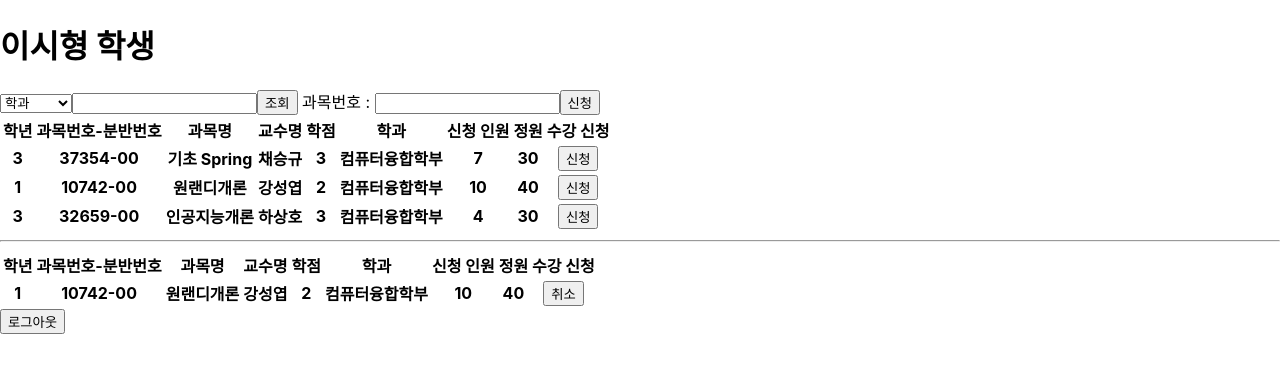
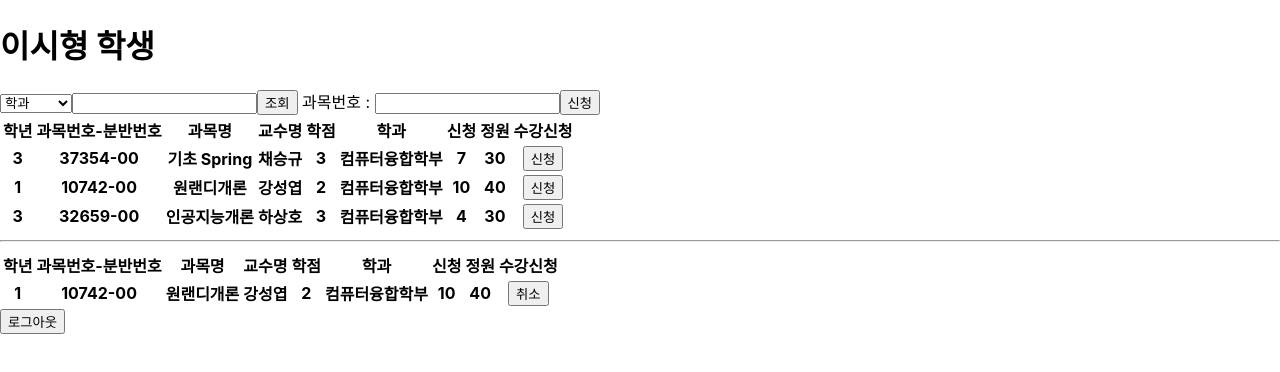
Before and after one commit to DoNotRoughly/1stCnSContest-Front-end, a React (Create React App) app: page / in a window 1280 px wide. Both pictures are taken after a click on the button "로그인". Shown: the top 372 px of the page. Built offline with nearby package versions, Linux system fonts and the light colour scheme.

Commit message:
:lipstick: 불편한 띄어쓰기 수정

```diff
--- a/src/component/elements/CourseTable.tsx
+++ b/src/component/elements/CourseTable.tsx
@@ -19,9 +19,9 @@ const CourseTable: React.FC<Props> = ({ type, courseList, setUserData }) => {
         <th>교수명</th>
         <th>학점</th>
         <th>학과</th>
-        <th>신청 인원</th>
+        <th>신청</th>
         <th>정원</th>
-        <th>수강 신청</th>
+        <th>수강신청</th>
       </tr>
       {courseList.map((course) => (
         <CourseRow type={type} course={course} setUserData={setUserData} />
```
